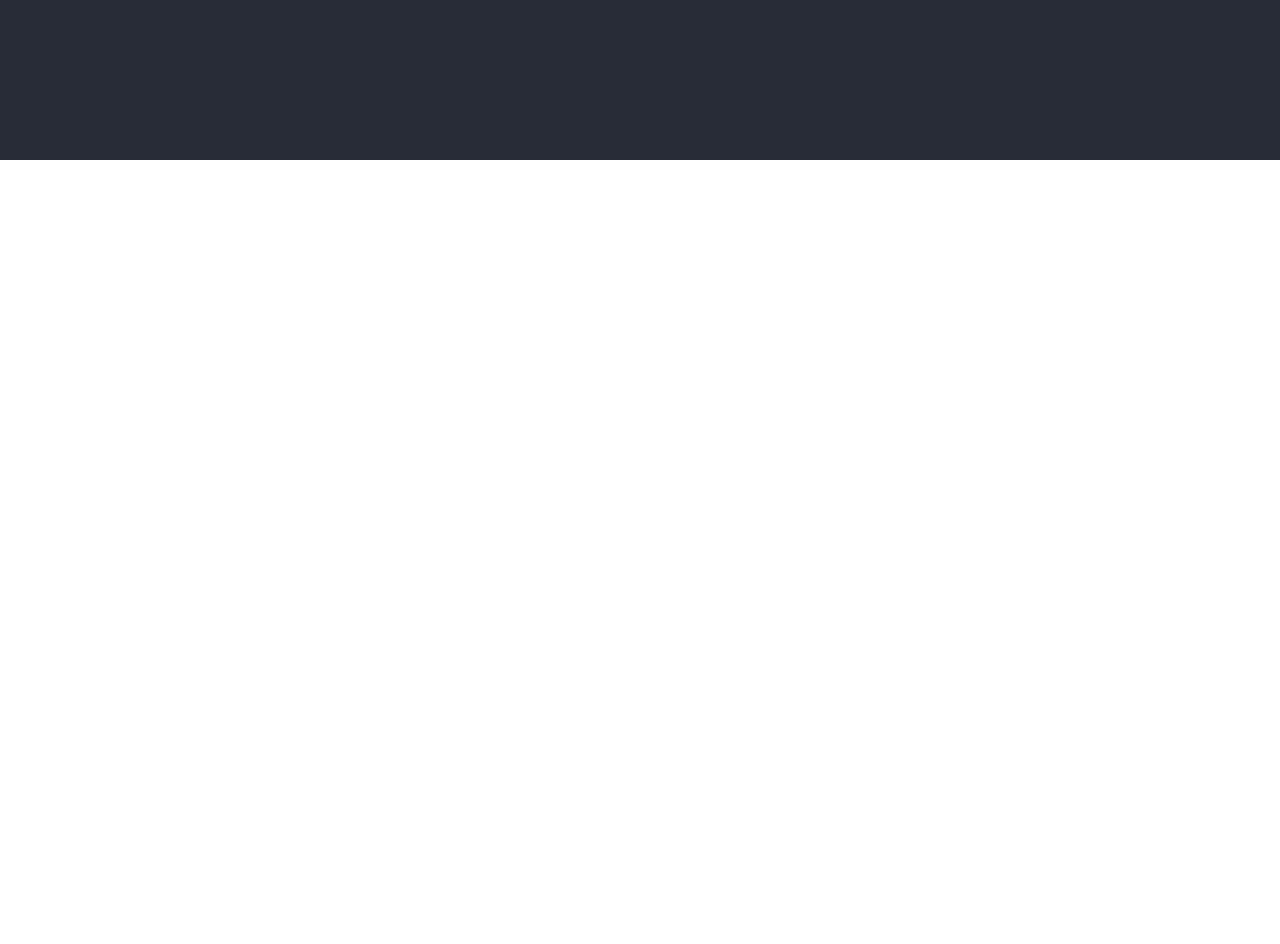
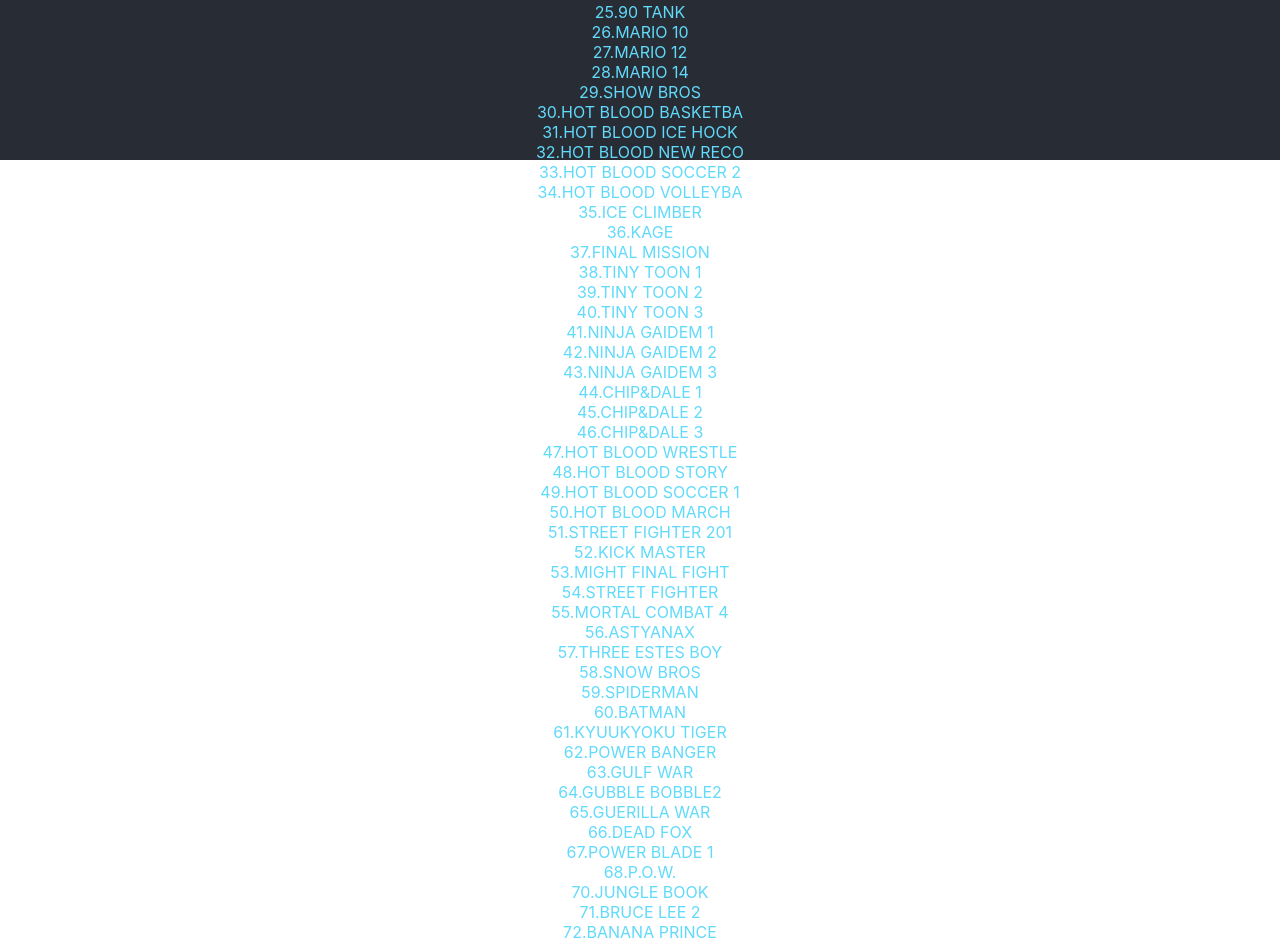
Before and after one commit to saykaren/OldSchool, a React (Create React App) app: page / in a window 1280 px wide. Shown: the part 640-1584 px from the top of the page. Before the commit the page ends 800 px from the top, so only its background shows below. Built offline with nearby package versions, Linux system fonts and the light colour scheme.

Commit message:
added more games

```diff
--- a/src/components/Data/Data.js
+++ b/src/components/Data/Data.js
@@ -20,6 +20,67 @@
   { nintendoNumber: 19, gameName: "ADVENTURE ISLAND" },
   { nintendoNumber: 20, gameName: "ADVENTURE ISLAND 2" },
   { nintendoNumber: 21, gameName: "ADVENTURE ISLAND 3" },
+  { nintendoNumber: 22, gameName: "ADVENTURE ISLAND 4" },
+  { nintendoNumber: 23, gameName: "KICK MASTER" },
+  { nintendoNumber: 24, gameName: "MORTAL COMBAT 4" },
+  { nintendoNumber: 25, gameName: "90 TANK" },
+  { nintendoNumber: 26, gameName: "MARIO 10" },
+  { nintendoNumber: 27, gameName: "MARIO 12" },
+  { nintendoNumber: 28, gameName: "MARIO 14" },
+  { nintendoNumber: 29, gameName: "SHOW BROS" },
+  { nintendoNumber: 30, gameName: "HOT BLOOD BASKETBA" },
+  { nintendoNumber: 31, gameName: "HOT BLOOD ICE HOCK" },
+  { nintendoNumber: 32, gameName: "HOT BLOOD NEW RECO" },
+  { nintendoNumber: 33, gameName: "HOT BLOOD SOCCER 2" },
+  { nintendoNumber: 34, gameName: "HOT BLOOD VOLLEYBA" },
+  { nintendoNumber: 35, gameName: "ICE CLIMBER" },
+  { nintendoNumber: 36, gameName: "KAGE" },
+  { nintendoNumber: 37, gameName: "FINAL MISSION" },
+  { nintendoNumber: 38, gameName: "TINY TOON 1" },
+  { nintendoNumber: 39, gameName: "TINY TOON 2" },
+  { nintendoNumber: 40, gameName: "TINY TOON 3" },
+  { nintendoNumber: 41, gameName: "NINJA GAIDEM 1" },
+  { nintendoNumber: 42, gameName: "NINJA GAIDEM 2" },
+  { nintendoNumber: 43, gameName: "NINJA GAIDEM 3" },
+  { nintendoNumber: 44, gameName: "CHIP&DALE 1" },
+  { nintendoNumber: 45, gameName: "CHIP&DALE 2" },
+  { nintendoNumber: 46, gameName: "CHIP&DALE 3" },
+  { nintendoNumber: 47, gameName: "HOT BLOOD WRESTLE" },
+  { nintendoNumber: 48, gameName: "HOT BLOOD STORY" },
+  { nintendoNumber: 49, gameName: "HOT BLOOD SOCCER 1" },
+  { nintendoNumber: 50, gameName: "HOT BLOOD MARCH" },
+  { nintendoNumber: 51, gameName: "STREET FIGHTER 201" },
+  { nintendoNumber: 52, gameName: "KICK MASTER" },
+  { nintendoNumber: 53, gameName: "MIGHT FINAL FIGHT" },
+  { nintendoNumber: 54, gameName: "STREET FIGHTER" },
+  { nintendoNumber: 55, gameName: "MORTAL COMBAT 4" },
+  { nintendoNumber: 56, gameName: "ASTYANAX" },
+  { nintendoNumber: 57, gameName: "THREE ESTES BOY" },
+  { nintendoNumber: 58, gameName: "SNOW BROS" },
+  { nintendoNumber: 59, gameName: "SPIDERMAN" },
+  { nintendoNumber: 60, gameName: "BATMAN" },
+  { nintendoNumber: 61, gameName: "KYUUKYOKU TIGER" },
+  { nintendoNumber: 62, gameName: "POWER BANGER" },
+  { nintendoNumber: 63, gameName: "GULF WAR" },
+  { nintendoNumber: 64, gameName: "GUBBLE BOBBLE2" },
+  { nintendoNumber: 65, gameName: "GUERILLA WAR" },
+  { nintendoNumber: 66, gameName: "DEAD FOX" },
+  { nintendoNumber: 67, gameName: "POWER BLADE 1" },
+  { nintendoNumber: 68, gameName: "P.O.W." },
+  { nintendoNumber: 70, gameName: "JUNGLE BOOK" },
+  { nintendoNumber: 71, gameName: "BRUCE LEE 2" },
+  { nintendoNumber: 72, gameName: "BANANA PRINCE" },
+  { nintendoNumber: 73, gameName: "SAINT" },
+  { nintendoNumber: 74, gameName: "ROCKIN KATS" },
+  { nintendoNumber: 75, gameName: "JUUOUKI" },
+  { nintendoNumber: 76, gameName: "GUNNAC" },
+  { nintendoNumber: 77, gameName: "IKARI 3" },
+  { nintendoNumber: 78, gameName: "WOMP'EM" },
+  { nintendoNumber: 79, gameName: "WAR WOLF" },
+  { nintendoNumber: 80, gameName: "CAPTAIN TSUBASA VO" },
+
+
+
 ];
 
 export default oldSchoolData;
```
